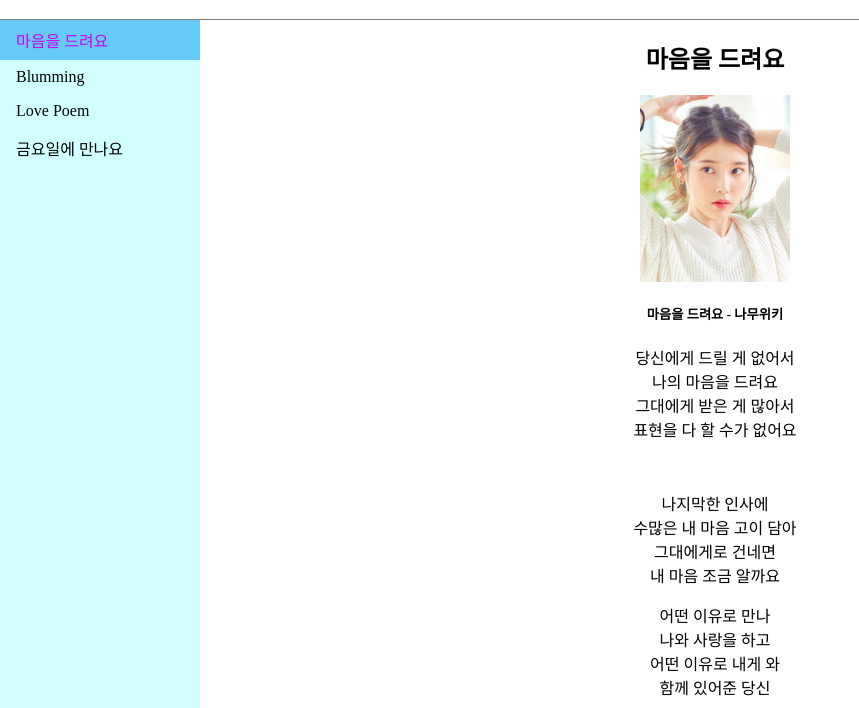
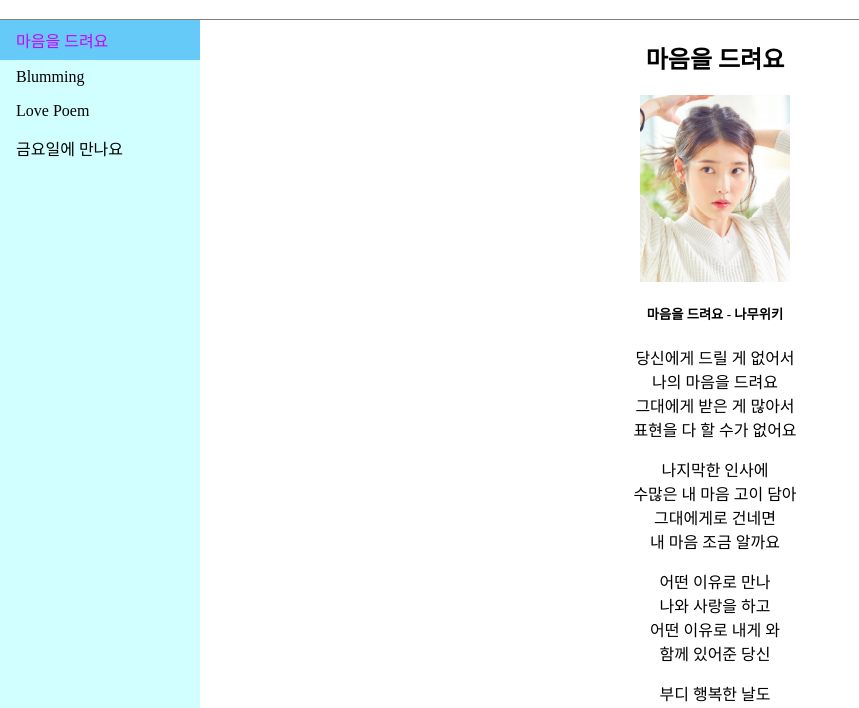
Before and after one commit to gkdms0910/-IU-, a plain HTML site: page 1.html in a window 1280 px wide. Shown: the part 73-781 px from the top of the page, without its empty margins (0-859 px from the left). Drawn offline with Linux system fonts and the light colour scheme.

Commit message:
Update 1.html

```diff
--- a/1.html
+++ b/1.html
@@ -23,7 +23,7 @@
 <p>당신에게 드릴 게 없어서<br>
 나의 마음을 드려요<br>
 그대에게 받은 게 많아서<br>
-표현을 다 할 수가 없어요</p><br>
+표현을 다 할 수가 없어요</p>
 <p>나지막한 인사에<br>
 수많은 내 마음 고이 담아<br>
 그대에게로 건네면<br>
```
